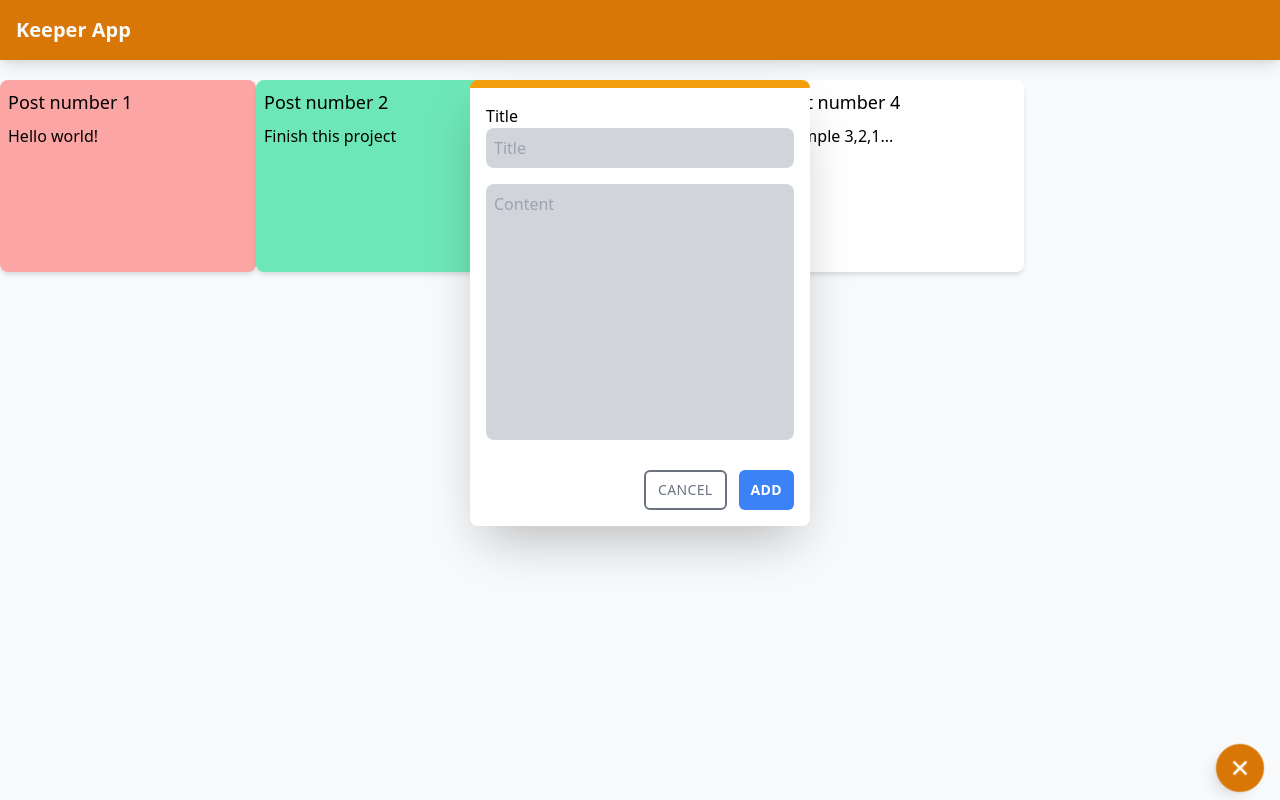
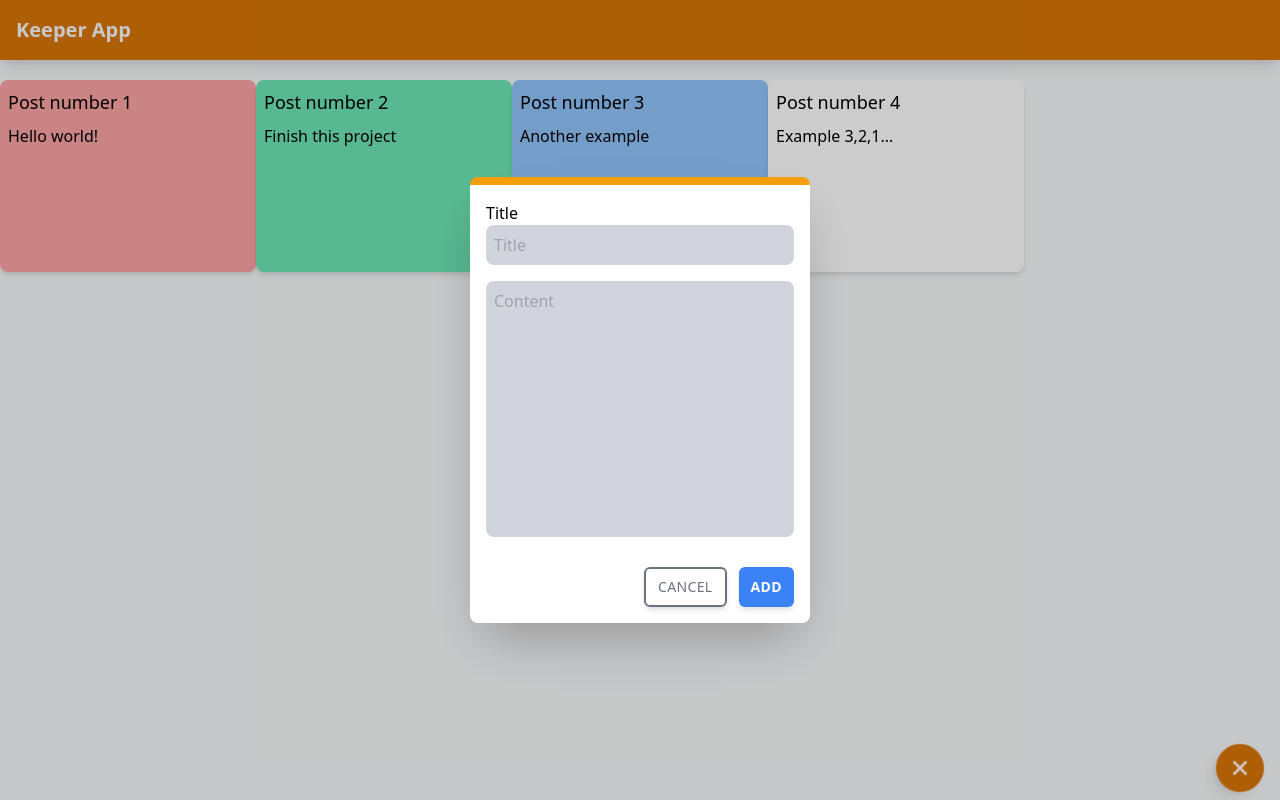
Before and after one commit to PieroNarciso/note-taking-app, a React (Create React App) app: page / in a window 1280 px wide. Both pictures are taken after a click on the button 1240 px from the left and 768 px from the top of the page. Built offline with nearby package versions, Linux system fonts and the light colour scheme.

Commit message:
Added UI improvements Form Floating

```diff
--- a/src/components/Base/Btn.jsx
+++ b/src/components/Base/Btn.jsx
@@ -1,9 +1,15 @@
 import React from "react";
 
 const Btn = (props) => {
-  const { children, className,...btnAttrs } = { ...props };
+  const { children, className, ...btnAttrs } = { ...props };
   return (
-    <button className={"text-sm text-white uppercase tracking-wide font-medium rounded-md px-3 py-2 focus:outline-none " + className} {...btnAttrs}>
+    <button
+      className={
+        "text-sm text-white uppercase tracking-wide font-medium shadow-md rounded-md px-3 py-2 focus:outline-none hover:bg-opacity-70 hover:border-opacity-70 " +
+        className
+      }
+      {...btnAttrs}
+    >
       {children}
     </button>
   );
--- a/src/components/Dashboard.jsx
+++ b/src/components/Dashboard.jsx
@@ -1,8 +1,8 @@
-import React, { useState } from "react";
-import { connect } from "react-redux";
+import React, { useState } from 'react';
+import { connect } from 'react-redux';
 
-import Post from "./Post";
-import PostForm from "./PostForm.jsx";
+import Post from './Post';
+import PostForm from './PostForm.jsx';
 import AddBtn from './AddBtn';
 
 const Dashboard = (props) => {
@@ -19,14 +19,15 @@ const Dashboard = (props) => {
   };
 
   const activateRotate = () => {
-    setRotate(prev => {
+    setRotate((prev) => {
       if (prev === '') return 'rotate-45';
       return '';
     });
   };
 
   return (
-    <div className="relative grid grid-cols-1 sm:grid-cols-2 md:grid-cols-3 lg:grid-cols-4 xl:grid-cols-5 justify-items-center gap-y-4">
+    <div>
+      <div className="my-4 grid grid-cols-1 sm:grid-cols-2 md:grid-cols-3 lg:grid-cols-4 xl:grid-cols-5 justify-items-center gap-y-4">
         {props.posts.map((post) => {
           return (
             <Post
@@ -37,13 +38,16 @@ const Dashboard = (props) => {
             />
           );
         })}
+      </div>
 
       <div>
-        <AddBtn onClick={toggleForm} className={rotate}/>
+        <AddBtn onClick={toggleForm} className={rotate} />
       </div>
       {showForm ? (
-        <div className="fixed">
+        <div className="fixed top-0 w-screen h-screen bg-black bg-opacity-20">
+          <div className="flex items-center justify-center h-screen">
             <PostForm hideForm={hideForm} />
+          </div>
         </div>
       ) : null}
     </div>
@@ -56,10 +60,4 @@ const mapStateToProps = (state) => {
   };
 };
 
-const mapDispatchToProps = (dispatch) => {
-  return {
-    addPost: () => console.log("Add"),
-  };
-};
-
-export default connect(mapStateToProps, mapDispatchToProps)(Dashboard);
+export default connect(mapStateToProps)(Dashboard);
```
Lines whose indentation alone changed are shown as unchanged.
